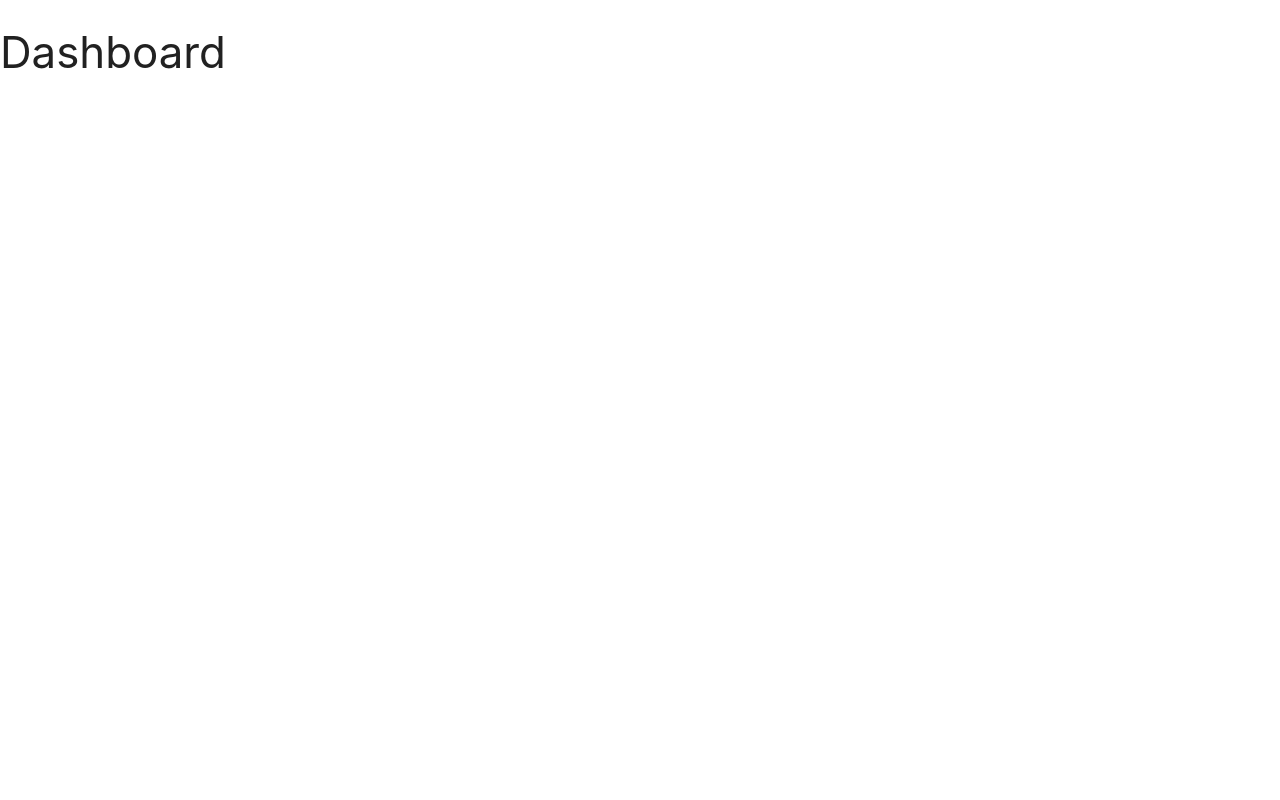
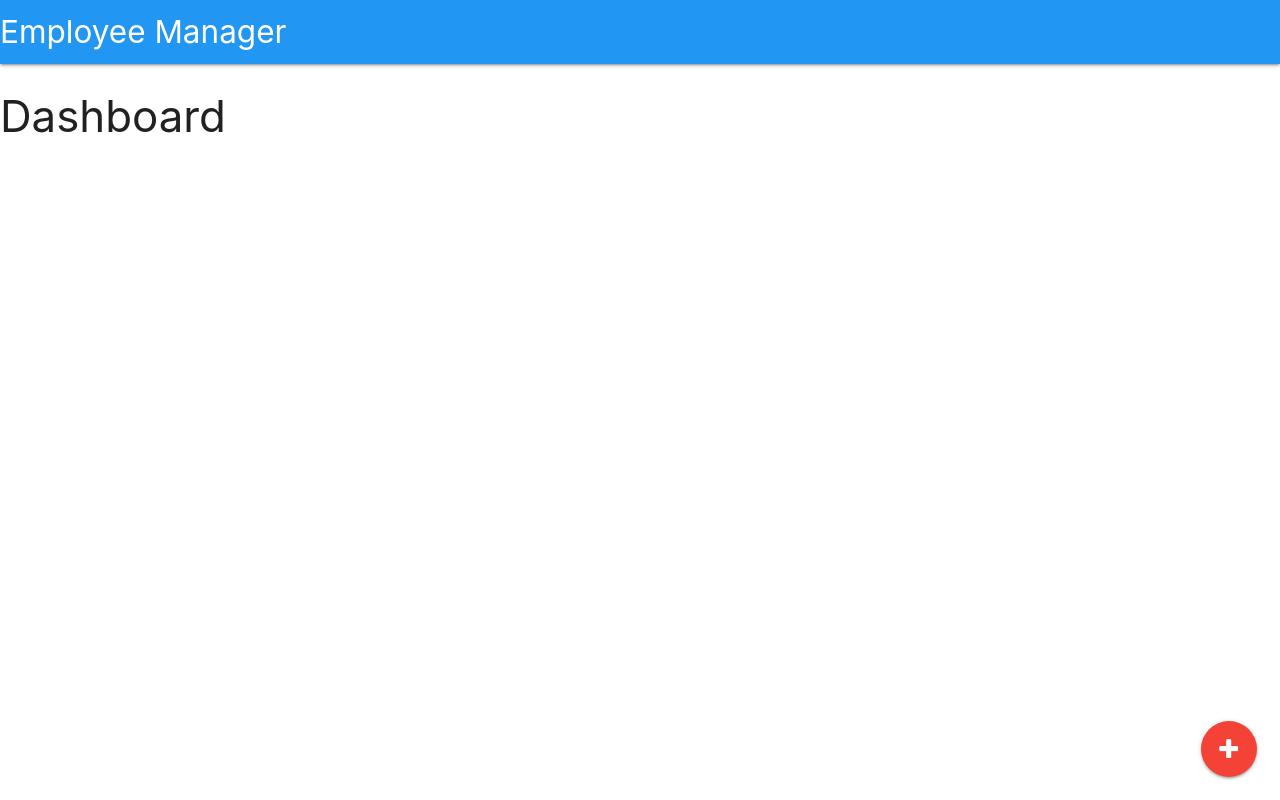
Before and after one commit to marcionitao/employeemanager, a Vue app: page /#/ in a window 1280 px wide. Built offline with nearby package versions, Linux system fonts and the light colour scheme.

Commit message:
config navbar

```diff
--- a/src/App.vue
+++ b/src/App.vue
@@ -1,11 +1,22 @@
 <template>
   <div id="app">
-    <router-view/>
+    <navbar/>
+    <!--aqui chamamos a navbar na tela -->
+    <div class="conteiner">
+      <router-view/>
+      <!-- aqui é o resto da aplicação -->
+    </div>
   </div>
 </template>
 
 <script>
+import Navbar from './components/Navbar';
+
 export default {
   name: 'App',
+  // declaramos os componentes
+  components: {
+    Navbar,
+  },
 };
 </script>
--- a/src/components/Dashboard.vue
+++ b/src/components/Dashboard.vue
@@ -1,6 +1,12 @@
 <template>
   <div id='dashboard'>
     <h3>Dashboard</h3>
+
+    <div class="fixed-action-btn">
+      <router-link to="/new" class="btn-floating btn-large red">
+        <i class="fa fa-plus"></i>
+      </router-link>
+    </div>
   </div>
 </template>
 
--- a/src/components/EditEmployee.vue
+++ b/src/components/EditEmployee.vue
@@ -13,10 +13,10 @@
 
     };
   },
-
+/*
   methods() {
 
-  },
+  }, */
 };
 
 </script>
--- a/src/components/Navbar.vue
+++ b/src/components/Navbar.vue
@@ -1,5 +1,10 @@
 <template>
-  <div id='navbar'>
-    Navbar
-  </div>
+  <nav>
+    <div class="nav-wrapper blue">
+      <div class="conteiner">
+        <!--link para o LOGO-->
+        <router-link to='/' class='brand-logo'>Employee Manager</router-link>
+      </div>
+    </div>
+  </nav>
 </template>
--- a/src/components/ViewEmployee.vue
+++ b/src/components/ViewEmployee.vue
@@ -13,10 +13,10 @@
 
     };
   },
-
+/*
   methods() {
 
-  },
+  }, */
 };
 
 </script>
```
